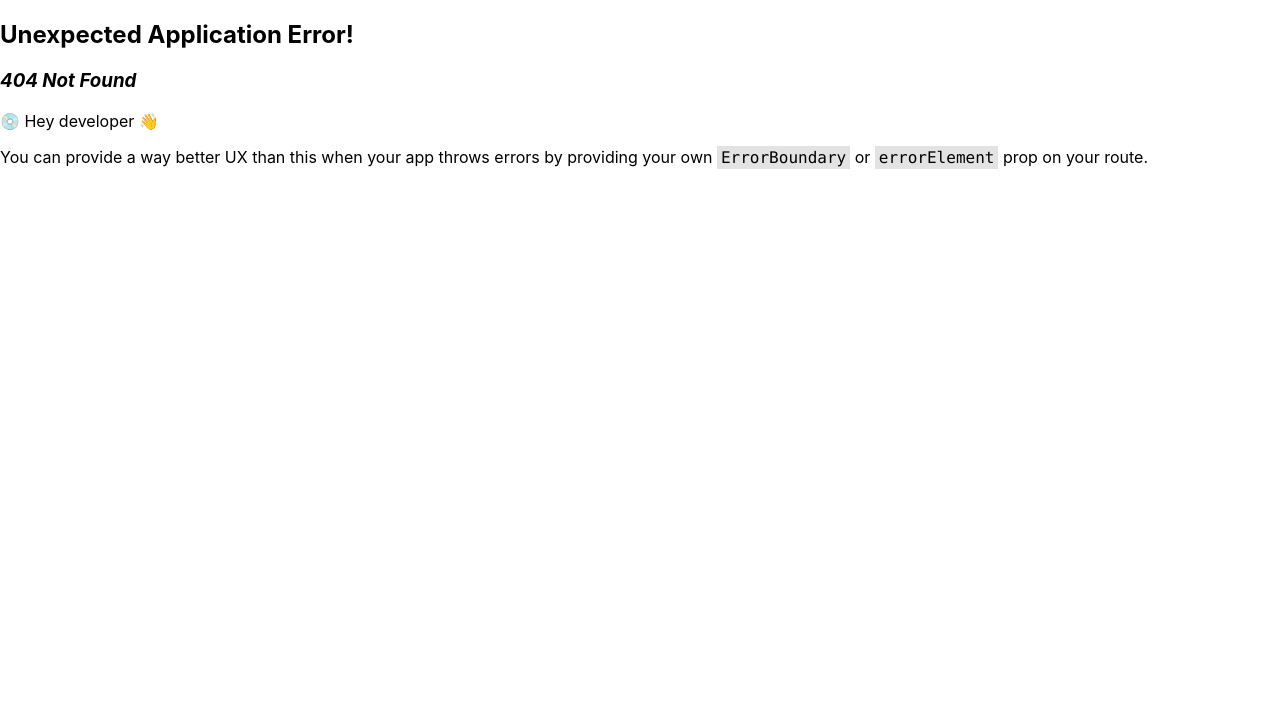
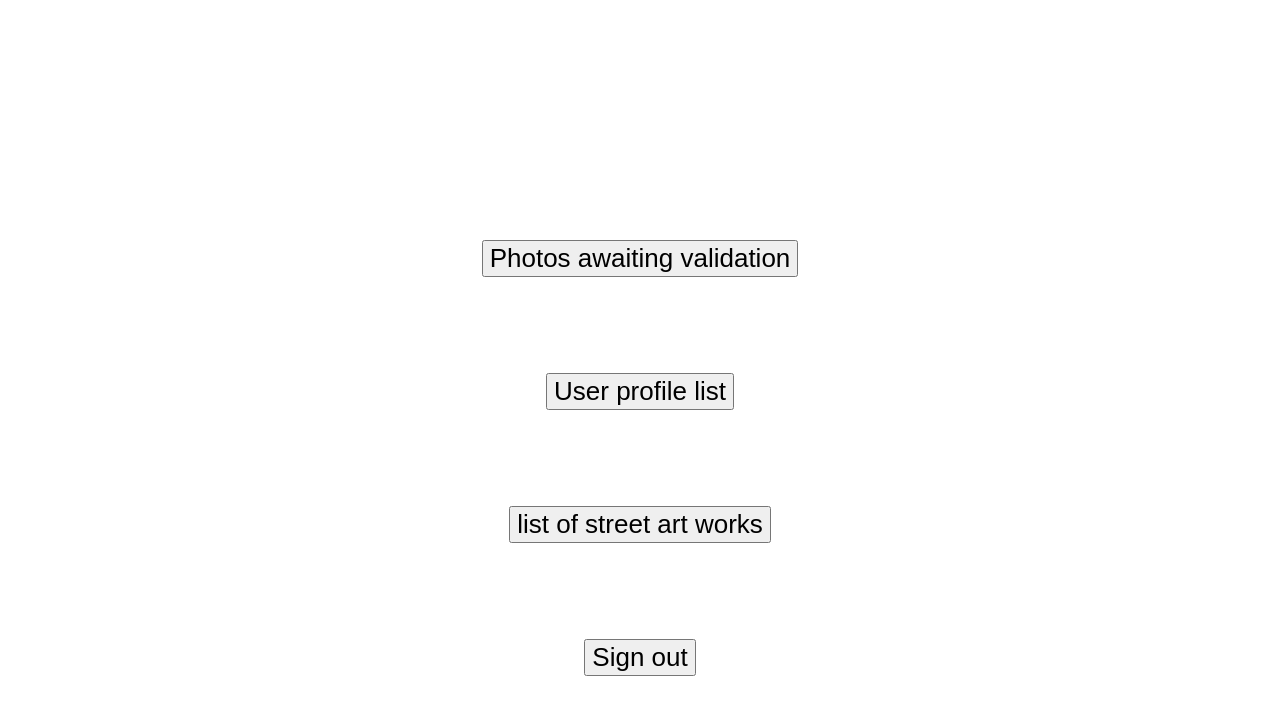
Before and after one commit to WildCodeSchool-2023-09/JS-RemoteFR-SACOD-P3-StreetArtHunter-redforce, a React (Vite) app in the folder frontend/: page /admin in a window 1280 px wide. Before the commit this address had no page. Shown: the top 714 px of the page. Built offline with nearby package versions, Linux system fonts and the light colour scheme.

Commit message:
admin page

```diff
--- /dev/null
+++ b/frontend/src/css/admin.css
@@ -0,0 +1,13 @@
+.container-admin {
+  display: flex;
+  flex-direction: column;
+  align-items: center;
+}
+
+button {
+  margin: 3rem;
+}
+
+.validation {
+  margin-top: 15rem;
+}
--- /dev/null
+++ b/frontend/src/pages/Admin.jsx
@@ -0,0 +1,16 @@
+import "../css/admin.css";
+
+export default function Admin() {
+  return (
+    <div className="container-admin">
+      <button className="validation" type="button">
+        Photos awaiting validation
+      </button>
+      <button type="button">User profile list</button>
+      <button type="button">list of street art works</button>
+      <button type="button" className="signout-button">
+        Sign out
+      </button>
+    </div>
+  );
+}
```
Also changed, not shown: frontend/src/main.jsx (+6 -2 lines).
